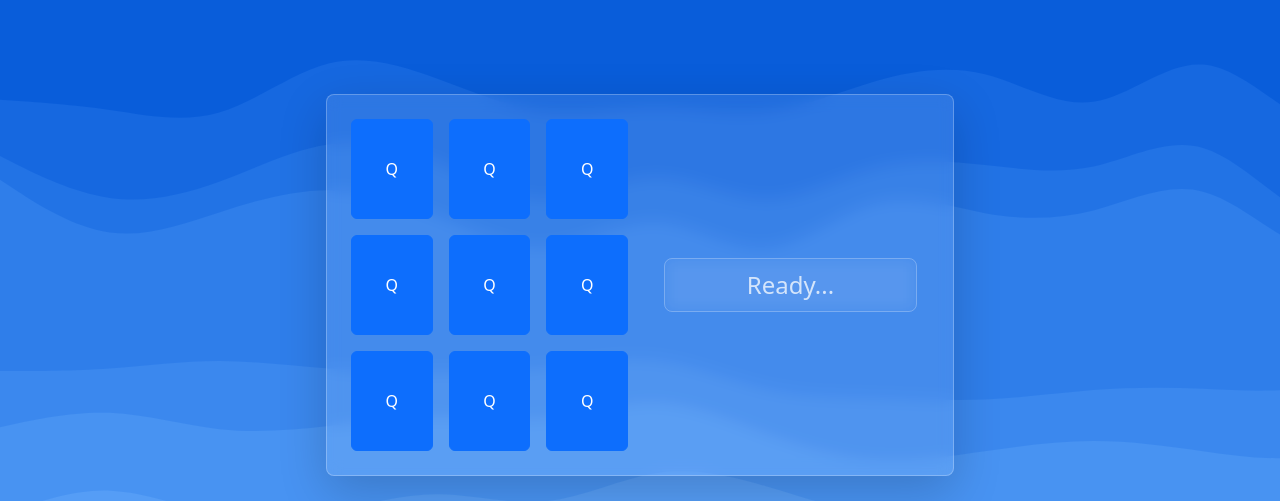
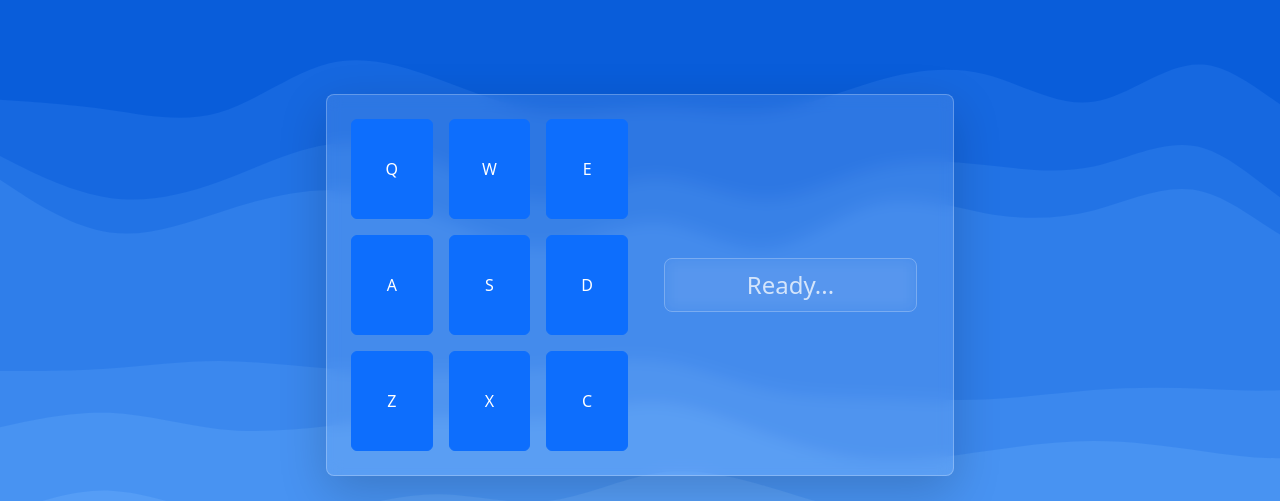
Before and after one commit to RifkiSalim/FCC-Cert_DrumMachine, a React (Create React App) app: page / in a window 1280 px wide. Shown: the part 115-616 px from the top of the page. Built offline with nearby package versions, Linux system fonts and the light colour scheme.

Commit message:
✨ feat(DrumPad): implement DrumPad component

```diff
--- a/src/components/DrumPad.jsx
+++ b/src/components/DrumPad.jsx
@@ -1,17 +1,56 @@
-import React from "react";
+import React, { useRef, useState } from "react";
+const DrumPad = ({ id, audioSrc, triggerKey, onPlay, onDone }) => {
+  const [isActive, setIsActive] = useState(false);
+  const audioRef = useRef(null);
+  const handleClick = () => {
+    if (audioRef.current) {
+      onPlay();
+      setIsActive(true);
+      // Pause the audio if it's currently playing
+      audioRef.current.pause();
+      // Set the currentTime to 0 to reset the audio to the beginning
+      audioRef.current.currentTime = 0;
+      // Then play the audio
+      audioRef.current
+        .play()
+        .then(() => {})
+        .catch((error) => {
+          // Handle any errors
+          audioRef.current.pause();
+          audioRef.current.currentTime = 0;
+        })
+        .finally(() => {
+          onDone();
+          const timeoutId = setTimeout(() => {
+            setIsActive(false);
+          }, 500);
+          return () => clearTimeout(timeoutId);
+        });
+    }
+  };
 
-export default function DrumPad() {
   return (
-    <div className="col drum-pad">
-      <div
-        className="container-fluid btn btn-primary btn-square-md bg-primary d-flex flex-column align-items-center justify-content-center"
+    <div className="col">
+      <button
+        id={id}
+        className={`drum-pad container-fluid btn btn-square-md d-flex flex-column align-items-center justify-content-center ${
+          isActive ? "btn-secondary" : "btn-primary"
+        } `}
         style={{
           height: 100,
         }}
+        onClick={handleClick}
       >
-        <audio src="https://s3.amazonaws.com/freecodecamp/drums/Heater-1.mp3"></audio>
-        <span>Q</span>
-      </div>
+        <audio
+          ref={audioRef}
+          className="clip"
+          id={triggerKey}
+          src={audioSrc}
+        ></audio>
+        <span>{triggerKey}</span>
+      </button>
     </div>
   );
-}
+};
+
+export default DrumPad;
```
